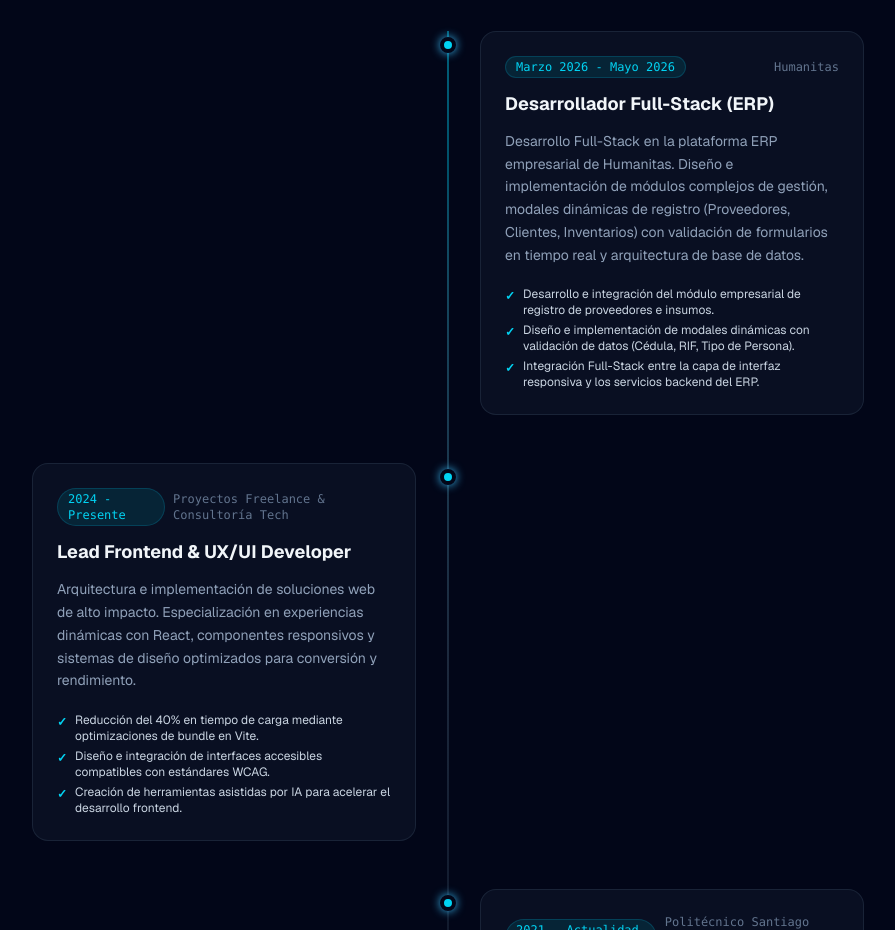
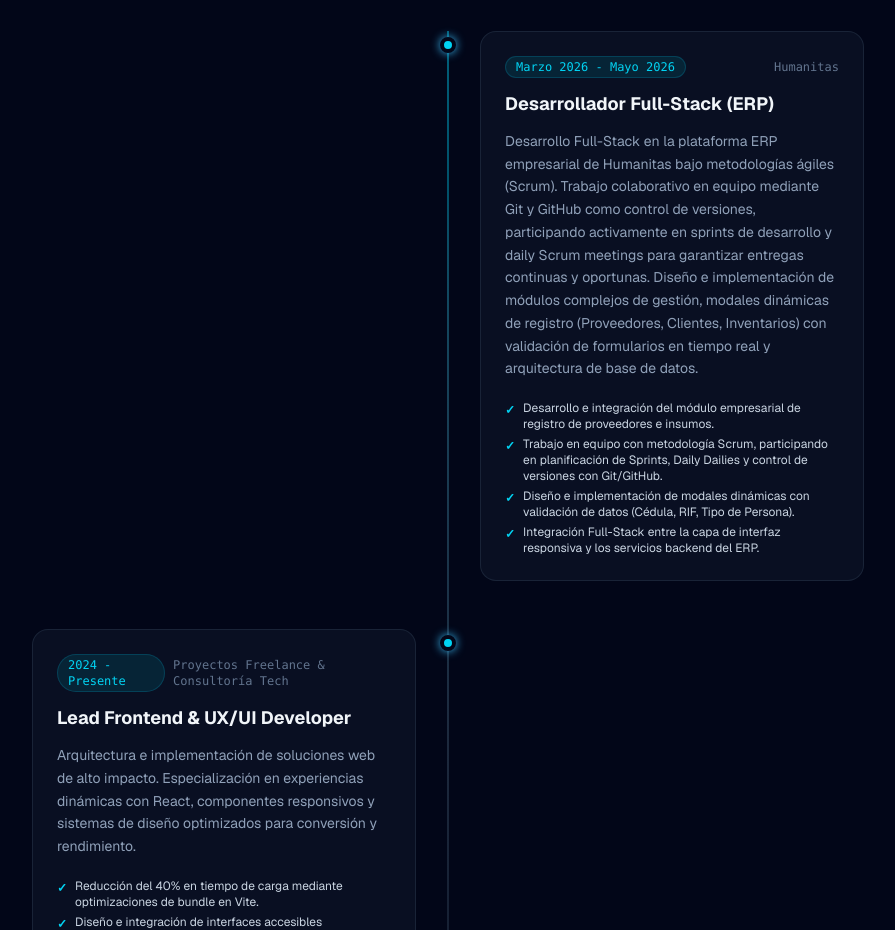
Before and after one commit to AlejandroV69/viana-dev, a React (Vite) app: page / in a window 1280 px wide. Shown: the part 4920-5850 px from the top of the page, without its empty margins (192-1087 px from the left). Built offline with nearby package versions, Linux system fonts and the light colour scheme.

Commit message:
Actualizando experiencia

```diff
--- a/src/data/experience.js
+++ b/src/data/experience.js
@@ -3,9 +3,10 @@ export const experienceData = [
     role: 'Desarrollador Full-Stack (ERP)',
     company: 'Humanitas',
     period: 'Marzo 2026 - Mayo 2026',
-    description: 'Desarrollo Full-Stack en la plataforma ERP empresarial de Humanitas. Diseño e implementación de módulos complejos de gestión, modales dinámicas de registro (Proveedores, Clientes, Inventarios) con validación de formularios en tiempo real y arquitectura de base de datos.',
+    description: 'Desarrollo Full-Stack en la plataforma ERP empresarial de Humanitas bajo metodologías ágiles (Scrum). Trabajo colaborativo en equipo mediante Git y GitHub como control de versiones, participando activamente en sprints de desarrollo y daily Scrum meetings para garantizar entregas continuas y oportunas. Diseño e implementación de módulos complejos de gestión, modales dinámicas de registro (Proveedores, Clientes, Inventarios) con validación de formularios en tiempo real y arquitectura de base de datos.',
     achievements: [
       'Desarrollo e integración del módulo empresarial de registro de proveedores e insumos.',
+      'Trabajo en equipo con metodología Scrum, participando en planificación de Sprints, Daily Dailies y control de versiones con Git/GitHub.',
       'Diseño e implementación de modales dinámicas con validación de datos (Cédula, RIF, Tipo de Persona).',
       'Integración Full-Stack entre la capa de interfaz responsiva y los servicios backend del ERP.'
     ]
```
